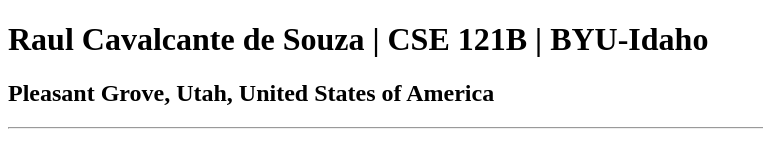
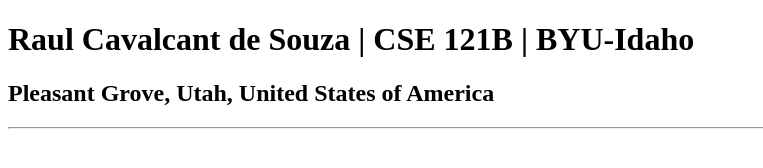
Before and after one commit to raulsouza7/cse121b, a plain HTML site: page test.html in a window 1280 px wide. Shown: the whole page, without its empty margins (0-763 px from the left). Drawn offline with Linux system fonts and the light colour scheme.

Commit message:
trying to publish

```diff
--- a/test.html
+++ b/test.html
@@ -6,7 +6,7 @@
     <title>Raul Cavalcante de Souza | CSE 121B | BYU-Idaho</title>
 </head>
 <body>
-    <h1>Raul Cavalcante de Souza | CSE 121B | BYU-Idaho</h1>
+    <h1>Raul Cavalcant de Souza | CSE 121B | BYU-Idaho</h1>
     <h2>Pleasant Grove, Utah, United States of America</h2>
     <hr>
 </body>
```
